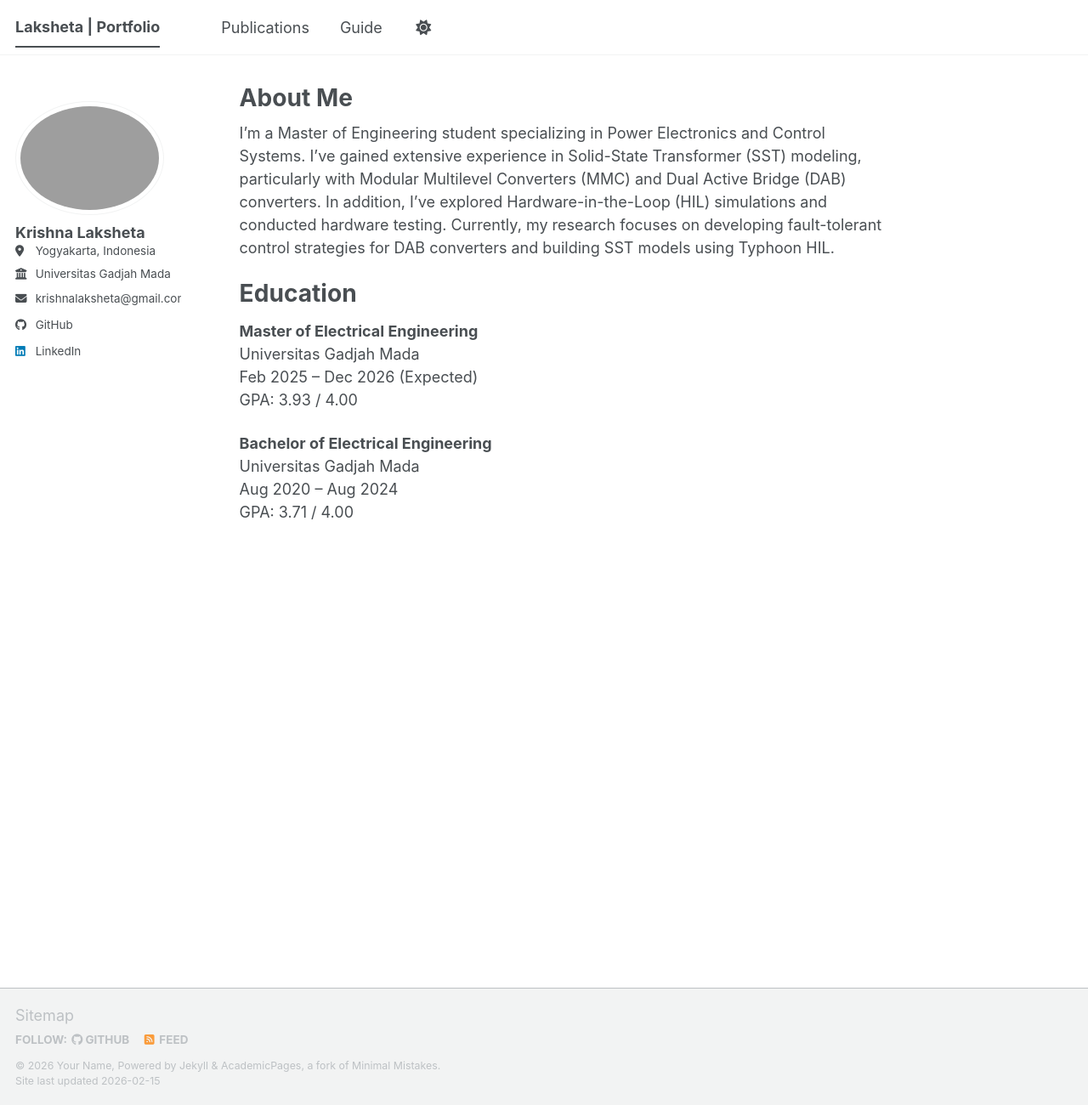
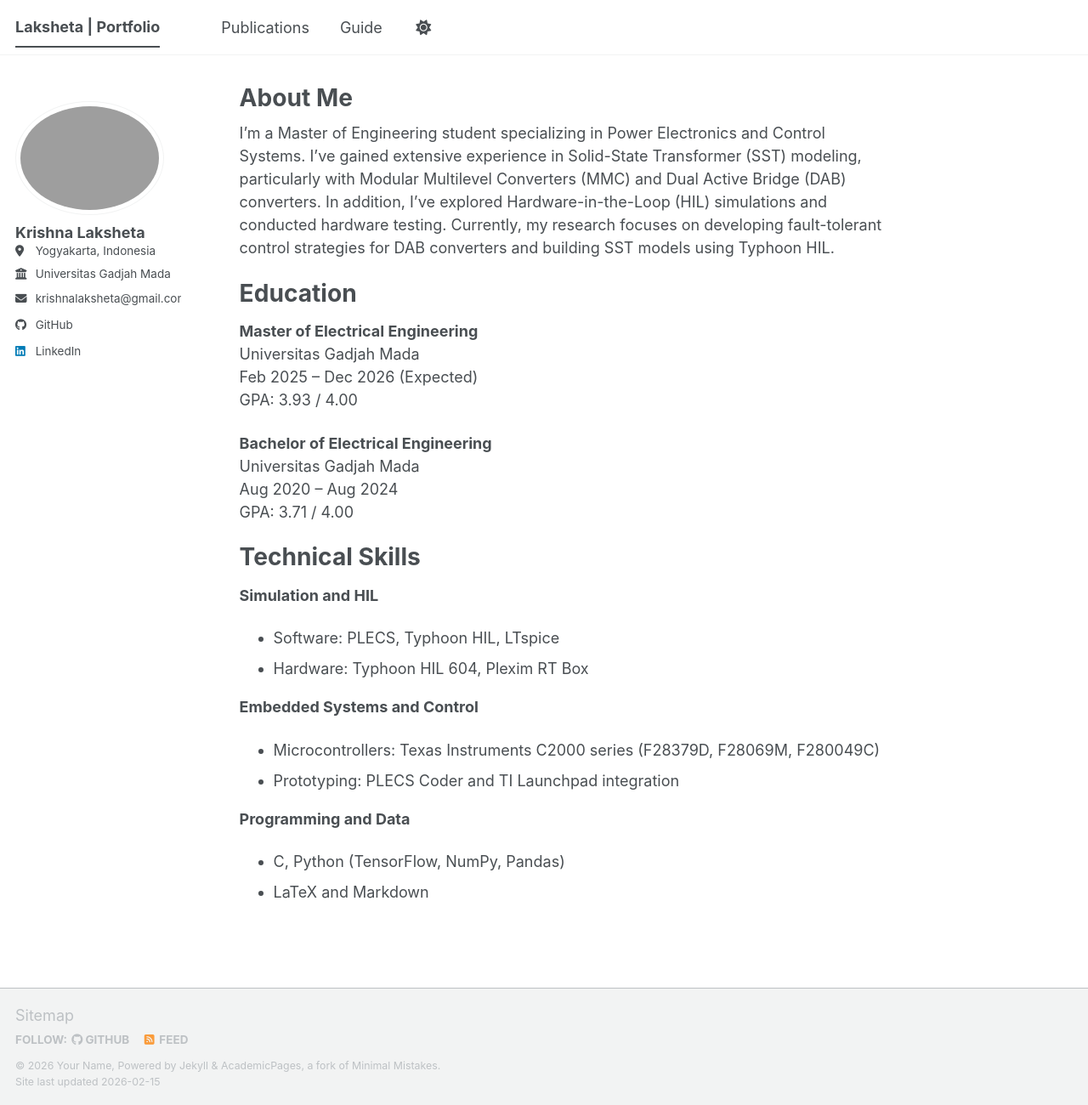
Before and after one commit to laksheta/laksheta.github.io, a Jekyll site: the page built from _pages/about.md, in a window 1280 px wide and 1300 px high. Shown: the whole window at 85% size. Built offline with Jekyll 4.4.1, drawn with Linux system fonts in a browser that asks for light colours; a script bundle is joined from its source files by our own code; library files that are not in the unit come from our copies.

Commit message:
docs(about): add technical skills

```diff
--- a/_pages/about.md
+++ b/_pages/about.md
@@ -22,6 +22,26 @@ GPA: 3.93 / 4.00
 Universitas Gadjah Mada<br>
 Aug 2020 – Aug 2024<br>
 GPA: 3.71 / 4.00
+
+Technical Skills
+======
+
+**Simulation and HIL**<br>
+- Software: PLECS, Typhoon HIL, LTspice<br>
+- Hardware: Typhoon HIL 604, Plexim RT Box
+
+**Embedded Systems and Control**<br>
+- Microcontrollers: Texas Instruments C2000 series (F28379D, F28069M, F280049C)<br>
+- Prototyping: PLECS Coder and TI Launchpad integration
+
+**Programming and Data**<br>
+- C, Python (TensorFlow, NumPy, Pandas)<br>
+- LaTeX and Markdown
+
+<!-- **Hardware Design**
+- PCB Design and High-Voltage circuit prototyping
+- Power electronics hardware validation up to 7kW
+- Solenoid valve integration -->
 
 <!-- -- This is the front page of a website that is powered by the [Academic Pages template](https://github.com/academicpages/academicpages.github.io) and hosted on GitHub pages. [GitHub pages](https://pages.github.com) is a free service in which websites are built and hosted from code and data stored in a GitHub repository, automatically updating when a new commit is made to the repository. This template was forked from the [Minimal Mistakes Jekyll Theme](https://mmistakes.github.io/minimal-mistakes/) created by Michael Rose, and then extended to support the kinds of content that academics have: publications, talks, teaching, a portfolio, blog posts, and a dynamically-generated CV. Incidentally, these same features make it a great template for anyone that needs to show off a professional template!
 
```
